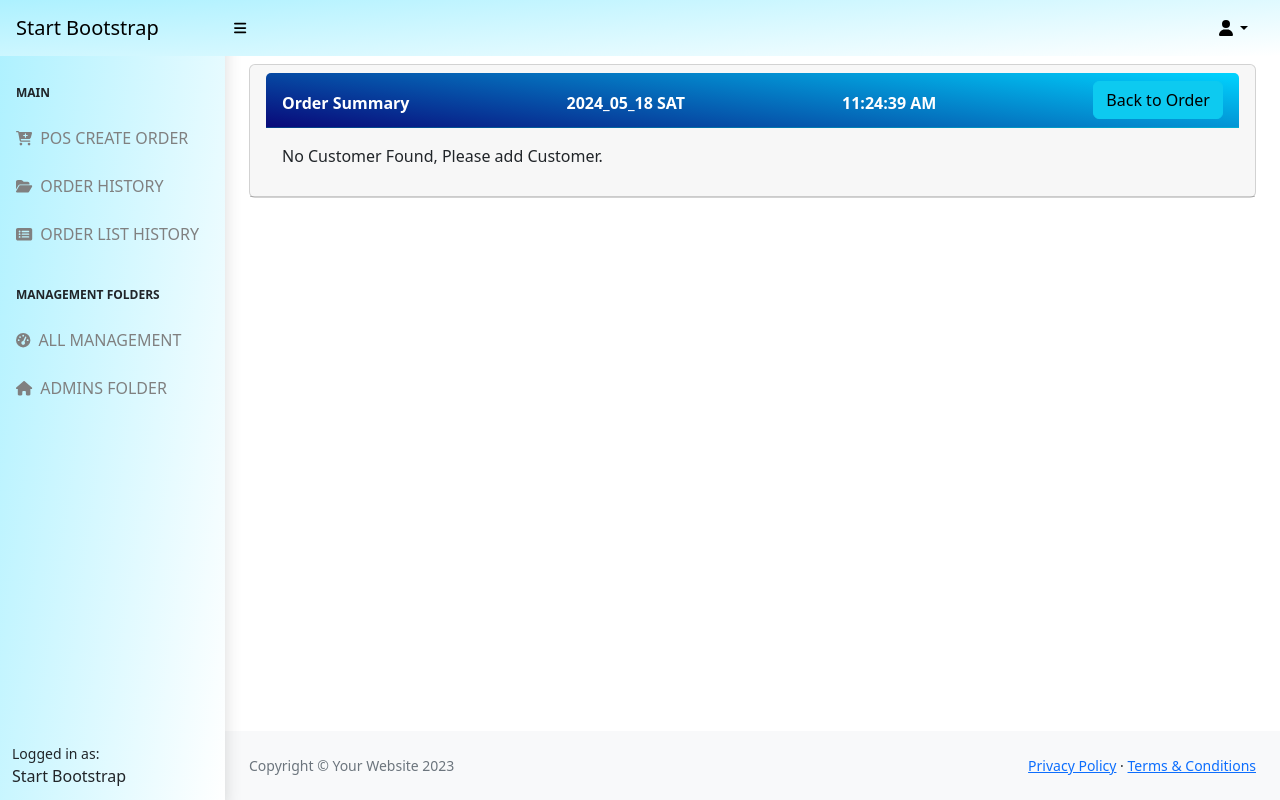
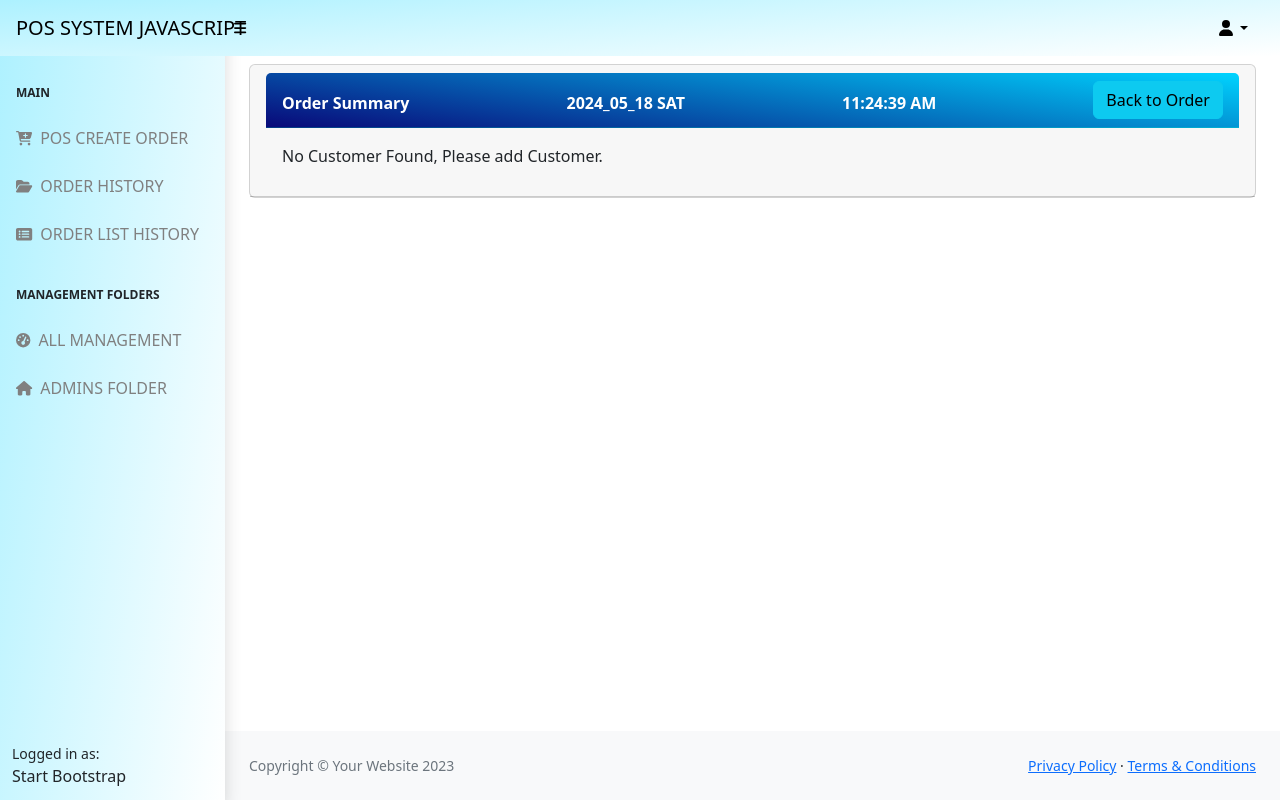
Before and after one commit to HubertWebDeveloper/POS_PHP_JAVASCRIPT, a PHP site: page /admin/OrderSummary.php in a window 1280 px wide. Run offline with PHP 8.4, Linux system fonts and the light colour scheme; data that the repository does not hold is empty; some libraries are stand-ins or nearby versions.

Commit message:
Update navbar.php

```diff
--- a/admin/includes/navbar.php
+++ b/admin/includes/navbar.php
@@ -1,7 +1,7 @@
 <nav class="sb-topnav navbar navbar-expand navbar-dark bg-dark"style="background: rgb(2,0,36);
 background: linear-gradient(356deg, rgba(2,0,36,1) 0%, rgba(255,255,255,1) 0%, rgba(173,241,255,1) 100%)">
     <!-- Navbar Brand-->
-    <a class="navbar-brand ps-3" href="index.html"style="color:black">Start Bootstrap</a>
+    <a class="navbar-brand ps-3" href="index.html"style="color:black">POS SYSTEM JAVASCRIPT</a>
     <!-- Sidebar Toggle-->
     <button class="btn btn-link btn-sm order-1 order-lg-0 me-4 me-lg-0" style="color:black"id="sidebarToggle" href="#!"><i class="fas fa-bars"></i></button>
     <!-- Navbar Search-->
```
